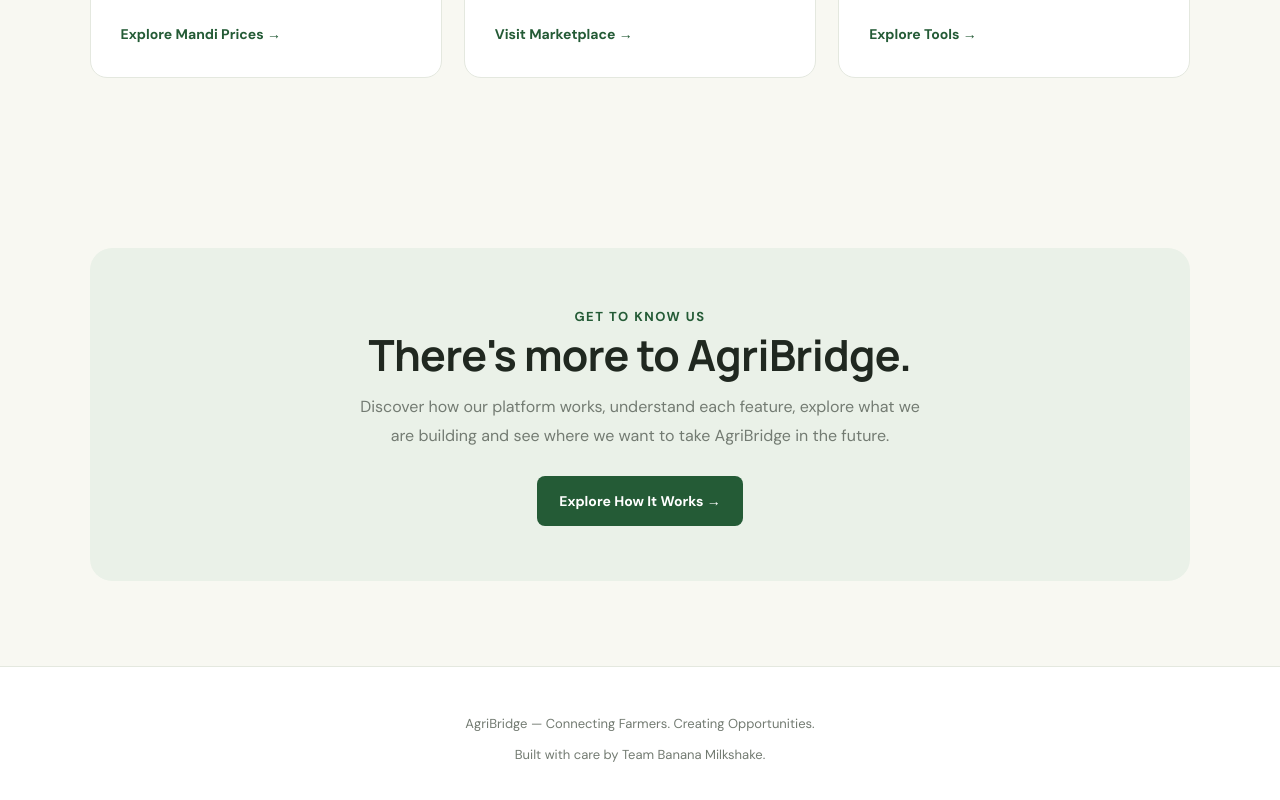
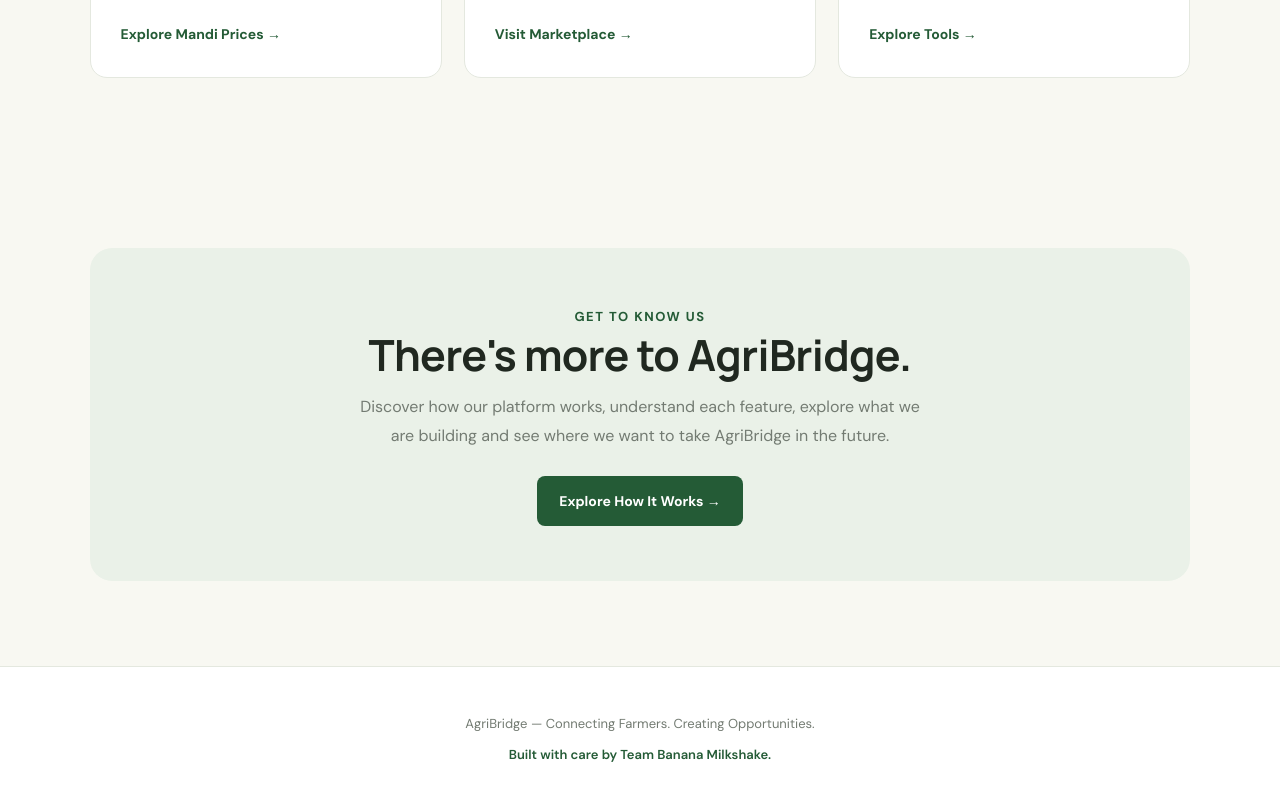
Before and after one commit to Subham1231/AgriBridge, a plain HTML site: page agribridge/index.html in a window 1280 px wide. Shown: the part 2504-3304 px from the top of the page. Drawn offline with Linux system fonts and the light colour scheme.

Commit message:
xmed: deleted unuse files and updated fixatures

```diff
--- a/agribridge/index.html
+++ b/agribridge/index.html
@@ -697,8 +697,8 @@
                 AgriBridge — Connecting Farmers. Creating Opportunities.
             </p>
 
-            <p>
-                Built with care by </b>Team Banana Milkshake</b>.
+            <p class="team-credit">
+                Built with care by Team Banana Milkshake.
             </p>
 
         </div>
```
Also changed, not shown: 1 other file.
